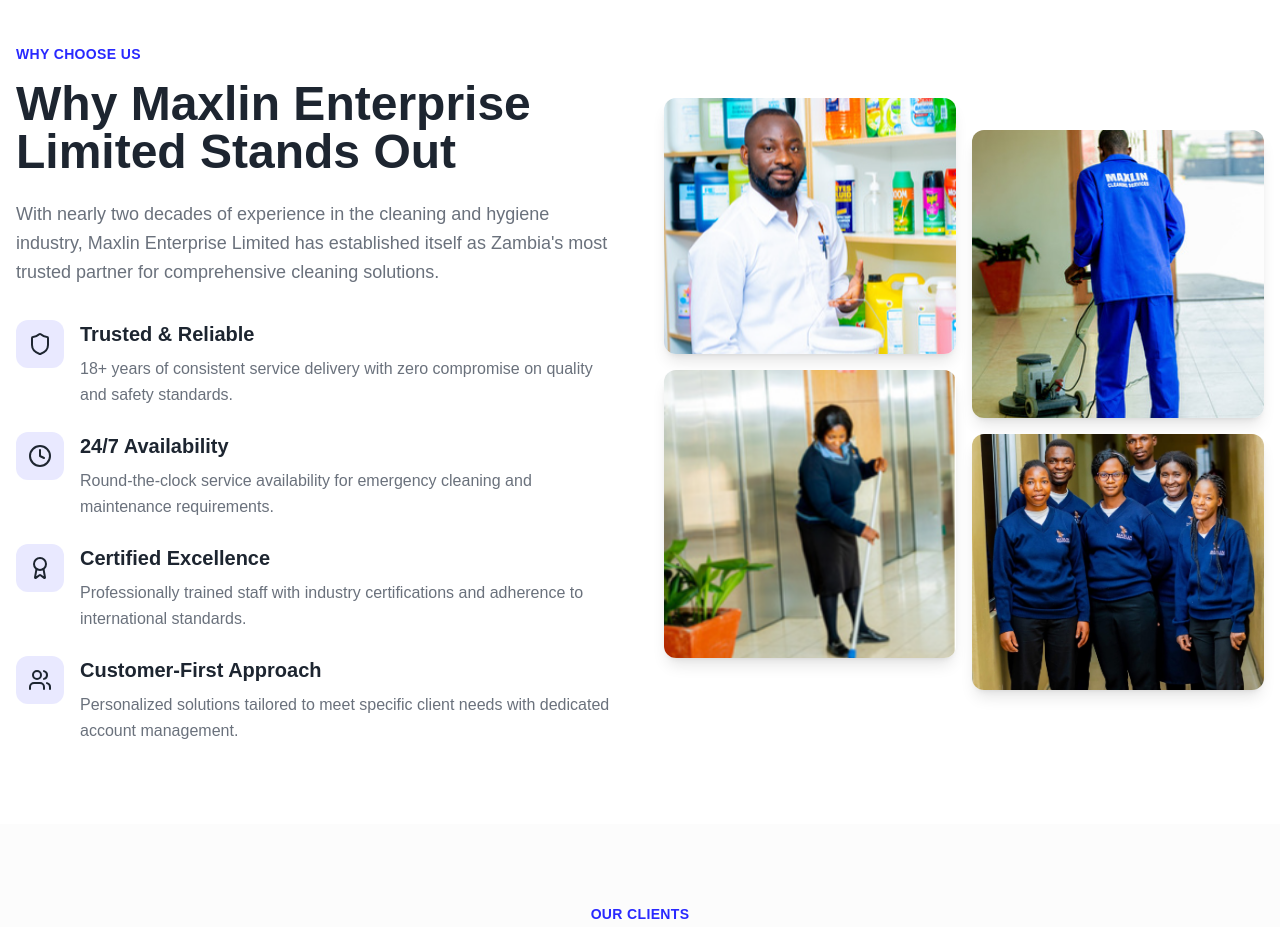
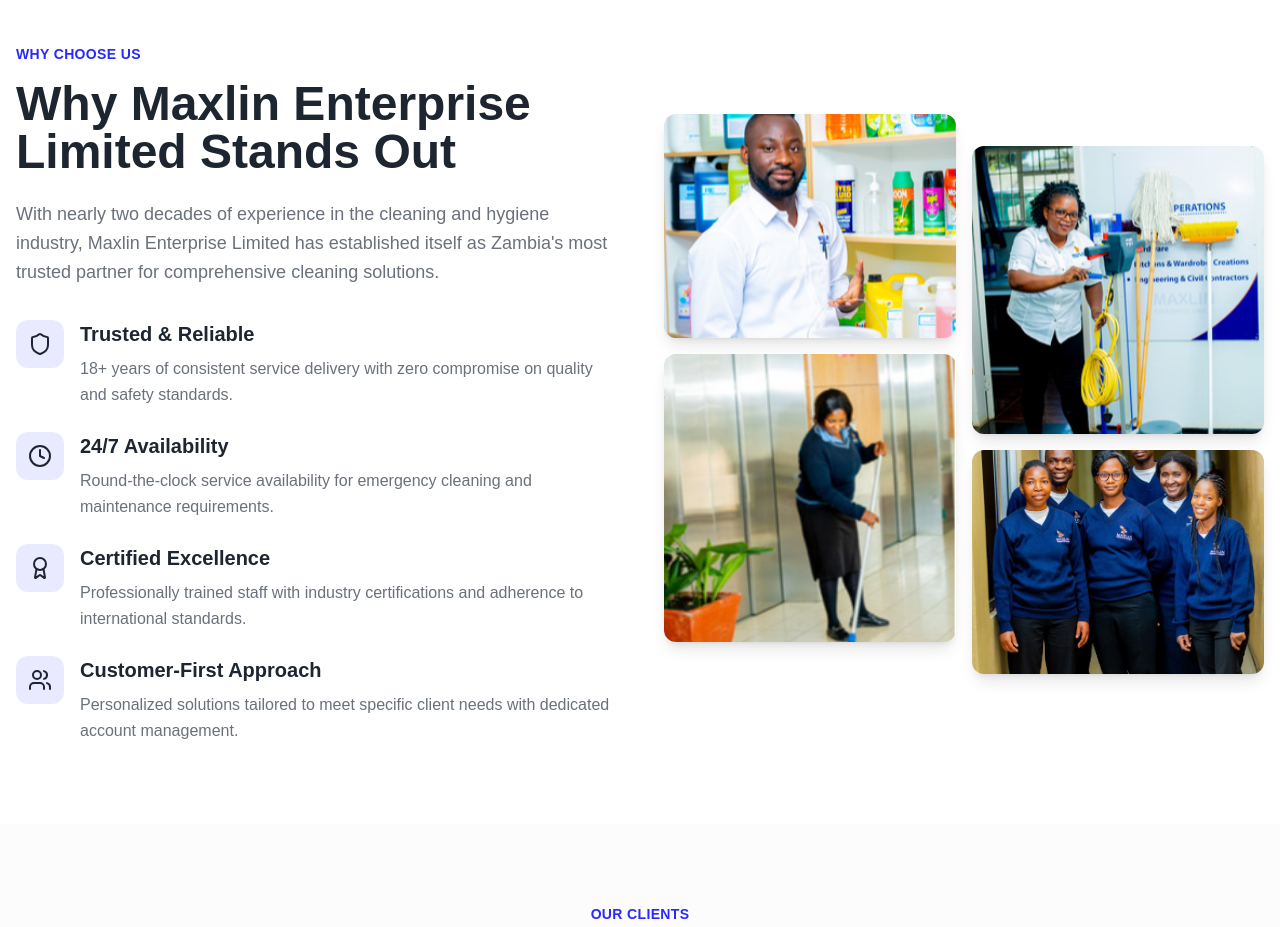
Before and after one commit to BlvckKryptonite/maxlin-custom-site, a React (Vite) app: page / in a window 1280 px wide. Shown: the part 4300-5227 px from the top of the page. Built offline with nearby package versions, Linux system fonts and the light colour scheme.

Commit message:
Reverted to commit 1cc010c78e3c993c768f2c68bfe4ab635b24a83a

```diff
--- a/src/components/WhyMaxlinSection.tsx
+++ b/src/components/WhyMaxlinSection.tsx
@@ -68,7 +68,7 @@ export const WhyMaxlinSection = () => {
                 <img
                   src="/lovable-uploads/7b63e188-3acc-4af3-9e4d-48824983a2ea.png"
                   alt="Maxlin professional with cleaning supplies"
-                  className="w-full h-64 object-cover rounded-xl shadow-lg hover:shadow-xl transition-shadow duration-300"
+                  className="w-full h-56 object-cover rounded-xl shadow-lg hover:shadow-xl transition-shadow duration-300"
                 />
                 <img
                   src="/lovable-uploads/1a73dfb1-6c1d-47fd-81f4-2e25ac5b8f70.png"
@@ -78,14 +78,14 @@ export const WhyMaxlinSection = () => {
               </div>
               <div className="space-y-4 pt-8">
                 <img
-                  src="/lovable-uploads/7d9c4459-65ed-49ab-92c2-300920d57e69.png"
-                  alt="Maxlin professional floor cleaning service"
+                  src="/lovable-uploads/c578dd06-5f81-4b11-9bfc-3b243c9e70fd.png"
+                  alt="Professional cleaning equipment and cart"
                   className="w-full h-72 object-cover rounded-xl shadow-lg hover:shadow-xl transition-shadow duration-300"
                 />
                 <img
                   src="/lovable-uploads/e6bce558-d1ed-4796-a2a0-e26528a1ee7a.png"
                   alt="Maxlin Enterprise team in uniform"
-                  className="w-full h-64 object-cover rounded-xl shadow-lg hover:shadow-xl transition-shadow duration-300"
+                  className="w-full h-56 object-cover rounded-xl shadow-lg hover:shadow-xl transition-shadow duration-300"
                 />
               </div>
             </div>
```
Also changed, not shown: public/lovable-uploads/7d9c4459-65ed-49ab-92c2-300920d57e69.png (deleted).
